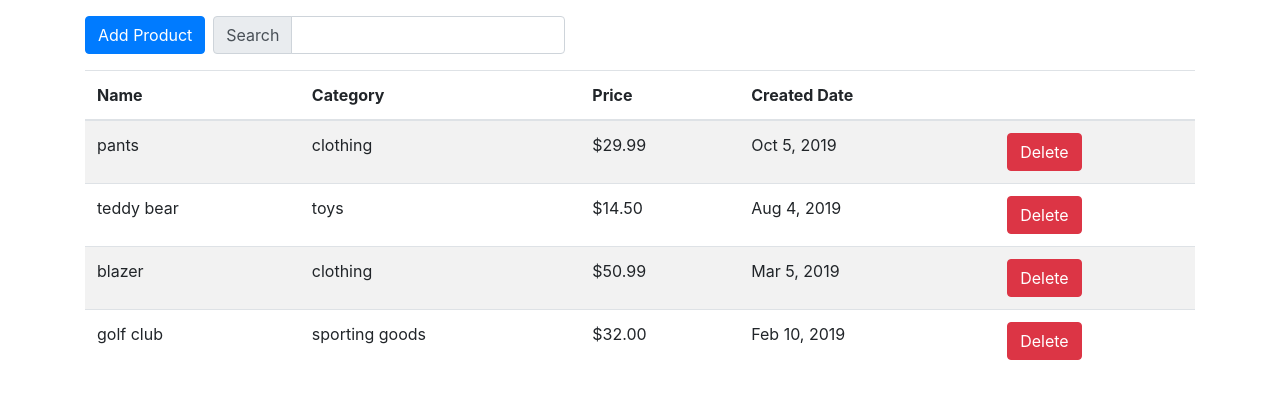
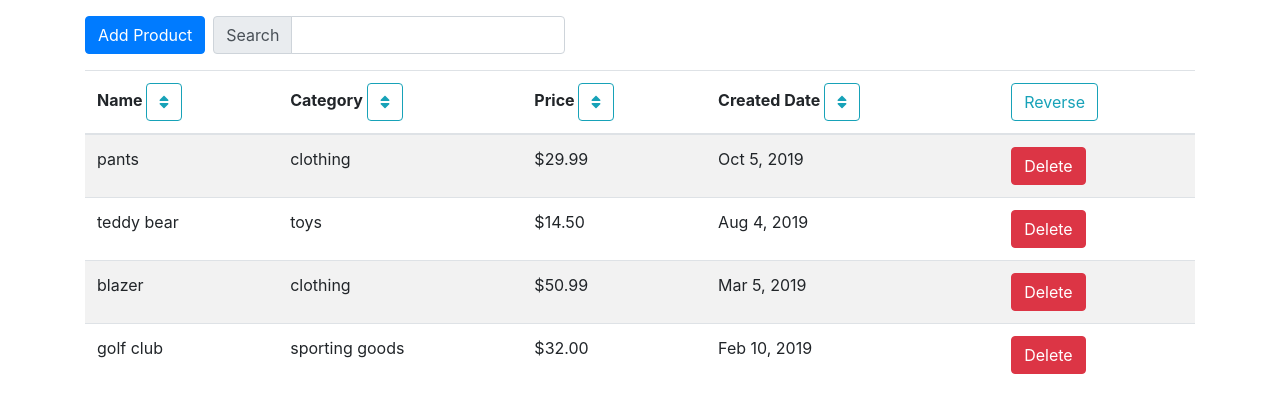
Before and after one commit to DewofyourYouth/products-list-app, a React (Create React App) app: page / in a window 1280 px wide. Shown: the top 412 px of the page. Built offline with nearby package versions, Linux system fonts and the light colour scheme.

Commit message:
fix edit

```diff
--- a/package.json
+++ b/package.json
@@ -3,12 +3,16 @@
   "version": "0.1.0",
   "private": true,
   "dependencies": {
+    "@fortawesome/fontawesome-svg-core": "^1.2.26",
+    "@fortawesome/free-solid-svg-icons": "^5.12.0",
+    "@fortawesome/react-fontawesome": "^0.1.8",
     "@testing-library/jest-dom": "^4.2.4",
     "@testing-library/react": "^9.3.2",
     "@testing-library/user-event": "^7.1.2",
     "bootstrap": "^4.4.1",
     "react": "^16.12.0",
     "react-dom": "^16.12.0",
+    "react-fontawesome": "^1.7.1",
     "react-redux": "^7.1.3",
     "react-scripts": "3.3.0",
     "redux": "^4.0.5",
--- a/src/components/ActionBar.js
+++ b/src/components/ActionBar.js
@@ -3,6 +3,7 @@ import Modal from './Modal';
 import { connect } from 'react-redux';
 import { toggleModal } from '../actions';
 import ProductForm from './ProductForm';
+import { faCommentsDollar } from '@fortawesome/free-solid-svg-icons';
 
 const ActionBar = ({ modal, toggleModal }) => {
   return (
--- a/src/components/App.js
+++ b/src/components/App.js
@@ -1,15 +1,9 @@
 import React from 'react';
 import ProductsTable from './ProductsTable';
-import ActionBar from './ActionBar';
 
 export const App = () => {
   return (
     <div className="container">
-      <div className="row">
-        <div className="col-12">
-          <ActionBar />
-        </div>
-      </div>
       <div className="row">
         <ProductsTable />
       </div>
--- a/src/components/ProductForm.js
+++ b/src/components/ProductForm.js
@@ -35,7 +35,6 @@ class ProductForm extends Component {
   };
 
   validateName = name => {
-    console.table(name);
     if (isValidName(name)) {
       return '';
     }
--- a/src/components/ProductsTable.js
+++ b/src/components/ProductsTable.js
@@ -1,19 +1,30 @@
-import React from 'react';
+import React, { Component } from 'react';
 import { connect } from 'react-redux';
 import Swal from 'sweetalert2';
-
+import { FontAwesomeIcon } from '@fortawesome/react-fontawesome';
+import { faCoffee, faSort } from '@fortawesome/free-solid-svg-icons';
+import ActionBar from './ActionBar';
 import { getIndexByName } from '../helper-functions';
 import { selectProduct, updateProduct } from '../actions';
 import { ProductItemRow } from './ProductItemRow';
 
-const ProductsTable = ({ products, selectProduct, updateProduct }) => {
-  const getSelectedProduct = product => {
+//products, selectProduct, updateProduct
+class ProductsTable extends Component {
+  constructor(props) {
+    super(props);
+    this.state = { productsList: [...this.props.products] };
+  }
+
+  getSelectedProduct = product => {
     selectProduct(product);
-    const prodIdx = getIndexByName(products, product);
+    // console.log(product);
+    // console.log(this.props.products);
+    console.log(getIndexByName(this.props.products, product));
+    const prodIdx = getIndexByName(this.props.products, product);
     Swal.fire({
       title: `Edit Price: ${product}`,
       input: 'number',
-      inputValue: products[prodIdx].price,
+      inputValue: this.props.products[prodIdx].price,
       inputValidator: value => {
         if (value <= 0) {
           return 'Must be above 0!';
@@ -21,40 +32,128 @@ const ProductsTable = ({ products, selectProduct, updateProduct }) => {
       }
     }).then(result => {
       if (result.value) {
-        updateProduct({
-          name: products[prodIdx].name,
-          category: products[prodIdx].category,
+        this.props.updateProduct({
+          name: this.props.products[prodIdx].name,
+          category: this.props.products[prodIdx].category,
           price: parseFloat(result.value),
-          created_date: products[prodIdx].created_date
+          created_date: this.props.products[prodIdx].created_date
         });
       }
     });
   };
+  render() {
     return (
       <div className="col-md-12">
+        <ActionBar />
         <table className="table table-striped">
           <thead>
             <tr>
-            <th>Name</th>
-            <th>Category</th>
-            <th>Price</th>
-            <th>Created Date</th>
-            <th></th>
+              <th>
+                Name {'  '}
+                <button
+                  className="btn btn-outline-info"
+                  onClick={() =>
+                    this.setState({
+                      productsList: this.state.productsList.sort((a, b) => {
+                        let nameA = a.name.toLowerCase();
+                        let nameB = b.name.toLowerCase();
+                        if (nameA < nameB) {
+                          return -1;
+                        }
+                        if (nameA > nameB) {
+                          return 1;
+                        }
+                        return 0;
+                      })
+                    })
+                  }
+                >
+                  <FontAwesomeIcon icon={faSort} />
+                </button>
+              </th>
+              <th>
+                Category {'  '}
+                <button
+                  className="btn btn-outline-info"
+                  onClick={() =>
+                    this.setState({
+                      productsList: this.props.products.sort((a, b) => {
+                        let categoryA = a.category.toLowerCase();
+                        let categoryB = b.category.toLowerCase();
+                        if (categoryA < categoryB) {
+                          return -1;
+                        }
+                        if (categoryA > categoryB) {
+                          return 1;
+                        }
+                        return 0;
+                      })
+                    })
+                  }
+                >
+                  <FontAwesomeIcon icon={faSort} />
+                </button>
+              </th>
+              <th>
+                Price {'  '}
+                <button
+                  className="btn btn-outline-info"
+                  onClick={() => {
+                    this.setState({
+                      productsList: this.props.products.sort(
+                        (a, b) => a.price - b.price
+                      )
+                    });
+                  }}
+                >
+                  <FontAwesomeIcon icon={faSort} />
+                </button>
+              </th>
+              <th>
+                Created Date {'  '}
+                <button
+                  className="btn btn-outline-info"
+                  onClick={() => {
+                    this.setState({
+                      productsList: this.props.products.sort(
+                        (a, b) =>
+                          new Date(a.created_date).getTime() -
+                          new Date(b.created_date).getTime()
+                      )
+                    });
+                  }}
+                >
+                  <FontAwesomeIcon icon={faSort} />
+                </button>
+              </th>
+              <th>
+                <button
+                  className="btn btn-outline-info"
+                  onClick={() => {
+                    this.setState({
+                      productsList: this.props.products.reverse()
+                    });
+                  }}
+                >
+                  Reverse
+                </button>
+              </th>
             </tr>
           </thead>
           <tbody>
-          {products.map(product => (
+            {this.props.products.map(product => (
               <ProductItemRow
                 key={product.name}
                 item={product}
-              product={getSelectedProduct}
+                product={this.getSelectedProduct}
               />
             ))}
           </tbody>
         </table>
       </div>
     );
-};
+  }
+}
 
 const mapStateToProps = state => {
   return {
```
Also changed, not shown: 1 other file (tests, documents, lock files or other folders). Lines whose indentation alone changed are shown as unchanged.
